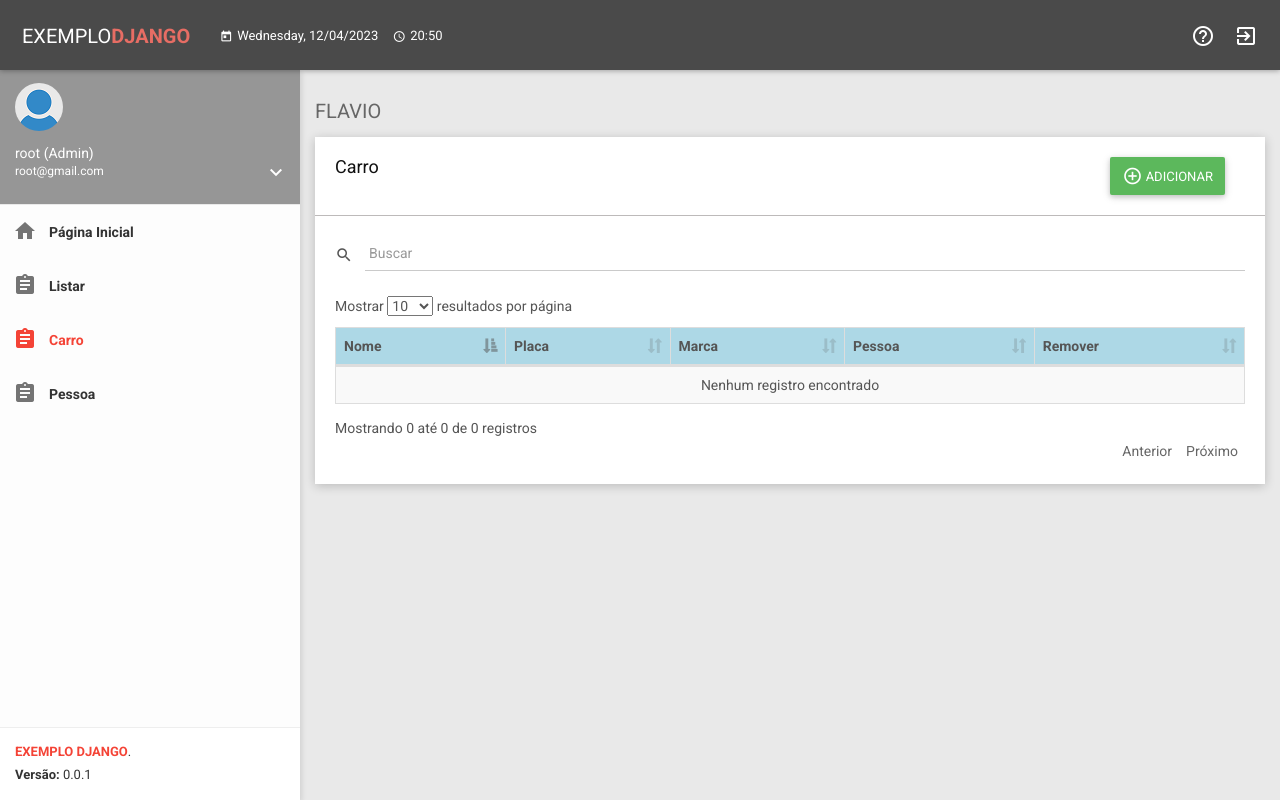
After one commit to tfs4/ifg_start, a Django app: page /flavio/flavio/lista/ in a window 1280 px wide. The commit adds this page. Run offline with Django 3.2, Linux system fonts and the light colour scheme; a user stored in the database is signed in; data that the repository does not hold is empty; some libraries are stand-ins or nearby versions.

Commit message:
alterações flávio

```diff
--- a/djangocore/apps/exemplo/views/exemplo.py
+++ b/djangocore/apps/exemplo/views/exemplo.py
@@ -11,7 +11,7 @@ from djangocore.apps.exemplo.models.exemplo import ExemploModel
 
 
 class ListView(CustomListView):
-    template_name = 'exemplo/exemplo_operacao/exemplo_operacao_list.html'
+    template_name = 'exemplo/exemplo_operacao/list.html'
     model = ExemploModel
     context_object_name = 'all_natops'
     success_url = reverse_lazy('exemplo:listaexemplo')
@@ -26,7 +26,7 @@ class ListView(CustomListView):
 class AdicionarView(CustomCreateView):
     #form_class = NaturezaOperacaoForm
     form_class = ExemploForm
-    template_name = "exemplo/exemplo_operacao/exemplo_operacao_add.html"
+    template_name = "exemplo/exemplo_operacao/add.html"
     success_url = reverse_lazy('exemplo:listaexemplo')
     success_message = "Adicionar Exemplo <b>%(cfop)s </b>adicionado com sucesso."
     permission_codename = 'add_naturezaoperacao'
@@ -49,7 +49,7 @@ class EditarView(CustomUpdateView):
     form_class = ExemploForm
     model = ExemploModel
    # template_name = "fiscal/natureza_operacao/natureza_operacao_edit.html"
-    template_name = "exemplo/exemplo_operacao/exemplo_operacao_edit.html"
+    template_name = "exemplo/exemplo_operacao/edit.html"
     success_url = reverse_lazy('exemplo:listaexemplo')
     success_message = "Natureza da operação <b>%(cfop)s </b>editada com sucesso."
     permission_codename = 'change_naturezaoperacao'
--- /dev/null
+++ b/djangocore/apps/flavio/forms/__init__.py
@@ -0,0 +1,3 @@
+# -*- coding: utf-8 -*-
+
+from .Form import *
--- /dev/null
+++ b/djangocore/apps/flavio/models/__init__.py
@@ -0,0 +1,3 @@
+# -*- coding: utf-8 -*-
+
+from .Model import CarroModel
--- /dev/null
+++ b/djangocore/apps/flavio/urls.py
@@ -0,0 +1,18 @@
+# -*- coding: utf-8 -*-
+
+from django.conf.urls import url
+from . import views
+
+app_name = 'flavio'
+urlpatterns = [
+
+    url(r'flavio/lista/$', views.ListView.as_view(), name='listaflavio'),
+    url(r'flavio/adicionar/$', views.AdicionarView.as_view(), name='adicionaflavio'),
+    url(r'flavio/editar/(?P<pk>[0-9]+)/$', views.EditarView.as_view(), name='editaflavio'),
+
+    # Pessoa #
+    url(r'flavio/lista_pessoa/$', views.ListPessoaView.as_view(), name='lista_pessoa'),
+    url(r'flavio/adicionar_pessoa/$', views.AdicionarPessoaView.as_view(), name='adiciona_pessoa'),
+    url(r'flavio/editar_pessoa/(?P<pk>[0-9]+)/$', views.EditarPessoaView.as_view(), name='edita_pessoa'),
+
+]
--- /dev/null
+++ b/djangocore/apps/flavio/views/View.py
@@ -0,0 +1,119 @@
+# -*- coding: utf-8 -*-
+
+from django.urls import reverse_lazy
+
+from djangocore.apps.base.custom_views import CustomCreateView, CustomListView, CustomUpdateView
+
+
+from djangocore.apps.flavio.forms.Form import *
+from djangocore.apps.flavio.models.Model import *
+
+### Carro ###
+
+class ListView(CustomListView):
+    template_name = 'flavio/list.html' #'exemplo/exemplo_operacao/list.html'
+    model = CarroModel
+    context_object_name = 'all_natops'
+    success_url = reverse_lazy('flavio:listaflavio')
+    permission_codename = 'view_naturezaoperacao'
+
+    def get_context_data(self, **kwargs):
+        context = super(ListView, self).get_context_data(**kwargs)
+        context['title_complete'] = 'Carro'
+        context['add_url'] = reverse_lazy('flavio:adicionaflavio')
+        return context
+#
+class AdicionarView(CustomCreateView):
+    form_class = CarroForm
+    template_name = 'flavio/add.html' #"exemplo/exemplo_operacao/add.html"
+    success_url = reverse_lazy('flavio:listaflavio')
+    success_message = "Adicionar Exemplo <b>%(cfop)s </b>adicionado com sucesso."
+    permission_codename = 'add_naturezaoperacao'
+
+    def get_success_message(self, cleaned_data):
+        return self.success_message % dict(cleaned_data, cfop=self.object.cfop)
+
+    def get_context_data(self, **kwargs):
+        context = super(AdicionarView, self).get_context_data(**kwargs)
+        context['title_complete'] = 'ADICIONAR EXEMPLO'
+        context['return_url'] = reverse_lazy('flavio:listaflavio')
+        return context
+
+
+
+
+
+class EditarView(CustomUpdateView):
+    form_class = CarroForm
+    model = CarroModel
+   # template_name = "fiscal/natureza_operacao/natureza_operacao_edit.html"
+    template_name = 'flavio/edit.html' #"exemplo/exemplo_operacao/edit.html"
+    success_url = reverse_lazy('flavio:listaflavio')
+    success_message = "Natureza da operação <b>%(cfop)s </b>editada com sucesso."
+    permission_codename = 'change_naturezaoperacao'
+
+    def get_success_message(self, cleaned_data):
+        return self.success_message % dict(cleaned_data, cfop=self.object.cfop)
+
+    def get_context_data(self, **kwargs):
+        context = super(EditarView,
+                        self).get_context_data(**kwargs)
+        context['return_url'] = reverse_lazy(
+            'flavio:listaflavio')
+        return context
+
+
+
+
+### Pessoa ###
+
+class ListPessoaView(CustomListView):
+    template_name = 'flavio/list_pessoa.html'
+    model = PessoaModel
+    context_object_name = 'all_natops'
+    success_url = reverse_lazy('flavio:lista_pessoa')
+    permission_codename = 'view_naturezaoperacao'
+
+    def get_context_data(self, **kwargs):
+        context = super(ListPessoaView, self).get_context_data(**kwargs)
+        context['title_complete'] = 'Pessoa'
+        context['add_url'] = reverse_lazy('flavio:adiciona_pessoa')
+        return context
+#
+class AdicionarPessoaView(CustomCreateView):
+    form_class = PessoaForm
+    template_name = 'flavio/add.html' #"exemplo/exemplo_operacao/add.html"
+    success_url = reverse_lazy('flavio:lista_pessoa')
+    success_message = "Adicionar Exemplo <b>%(cfop)s </b>adicionado com sucesso."
+    permission_codename = 'add_naturezaoperacao'
+
+    def get_success_message(self, cleaned_data):
+        return self.success_message % dict(cleaned_data, cfop=self.object.cfop)
+
+    def get_context_data(self, **kwargs):
+        context = super(AdicionarPessoaView, self).get_context_data(**kwargs)
+        context['title_complete'] = 'ADICIONAR EXEMPLO'
+        context['return_url'] = reverse_lazy('flavio:lista_pessoa')
+        return context
+
+
+
+
+
+class EditarPessoaView(CustomUpdateView):
+    form_class = PessoaForm
+    model = PessoaModel
+    template_name = 'flavio/edit.html' #"exemplo/exemplo_operacao/edit.html"
+    success_url = reverse_lazy('flavio:lista_pessoa')
+    success_message = "Natureza da operação <b>%(cfop)s </b>editada com sucesso."
+    permission_codename = 'change_naturezaoperacao'
+
+    def get_success_message(self, cleaned_data):
+        return self.success_message % dict(cleaned_data, cfop=self.object.cfop)
+
+    def get_context_data(self, **kwargs):
+        context = super(EditarPessoaView,
+                        self).get_context_data(**kwargs)
+        context['return_url'] = reverse_lazy(
+            'flavio:lista_pessoa')
+        return context
--- /dev/null
+++ b/djangocore/apps/flavio/views/__init__.py
@@ -0,0 +1,3 @@
+# -*- coding: utf-8 -*-
+
+from .View import *
--- a/djangocore/configs/settings.py
+++ b/djangocore/configs/settings.py
@@ -73,6 +73,7 @@ INSTALLED_APPS = [
 
     'djangocore.apps.importador',
     'djangocore.apps.exemplo',
+    'djangocore.apps.flavio',
 
 
 ]
--- a/djangocore/templates/base/base.html
+++ b/djangocore/templates/base/base.html
@@ -129,6 +129,20 @@
                         </a>
                     </li>
 
+                    <li>
+                        <a href="{% url 'flavio:listaflavio' %}">
+                           <i class="material-icons">&#xE85D;</i>
+                            <span>Carro</span>
+                        </a>
+                    </li>
+
+                    <li>
+                        <a href="{% url 'flavio:lista_pessoa' %}">
+                           <i class="material-icons">&#xE85D;</i>
+                            <span>Pessoa</span>
+                        </a>
+                    </li>
+
 
                 </ul>
             </div>
--- /dev/null
+++ b/djangocore/templates/flavio/list.html
@@ -0,0 +1,74 @@
+{%extends 'base/base.html'%}
+
+{%block title%}{{title_complete|title}}{%endblock%}
+{%block content%}
+<section class="content">
+  <div class="container-fluid lista">
+
+    {% include 'base/title_header.html' %}
+
+    {% include 'base/msg_sucesso.html' %}
+
+    <div class="col-lg-12 col-md-12 col-sm-12 col-xs-12 lista-content">
+      <div class="card">
+        <form action="" method="post">
+          {% csrf_token %}
+          <div class="header">
+            <h2>
+              {{title_complete}}
+            </h2>
+              <div class="header-btn">
+                <a href="{{add_url}}" class="btn btn-success"><i class="material-icons">&#xE148;</i><span> ADICIONAR</span></a>
+                <button class="btn btn-red btn-remove"><i class="material-icons">&#xE872;</i></button>
+              </div>
+          </div>
+
+          <div class="body">
+
+           {% include 'base/search.html' %}
+
+           <div class="table-responsive">
+            <table id="lista-database" class="table table-bordered table-striped lista-table">
+              <thead>
+                <tr>
+                  <th>Nome</th>
+                  <th>Placa</th>
+                  <th>Marca</th>
+                  <th>Pessoa</th>
+                  <th>Remover</th>
+                </tr>
+              </thead>
+
+              <tbody>
+               {% if all_natops%}
+               {% for natop in all_natops %}
+
+               <tr class="clickable-row"  data-href="{% url 'flavio:editaflavio' natop.id %}">
+                <td>{{natop.nome}}</td>
+                <td>{{natop.placa}}</td>
+                <td>{{natop.marca}}</td>
+                <td>{{natop.pessoa}}</td>
+                <td class="lista-remove">
+                  <input type="checkbox" name="{{natop.id}}" id="remover-entrada-{{natop.id}}"/>
+                  <label class="remove-entry-label" for="remover-entrada-{{natop.id}}"></label>
+                </td>
+              </tr>
+              {% endfor %}
+              {%else%}
+              {%endif%}
+            </tbody>
+          </table>
+        </div>
+
+      </div>
+
+    </form>
+
+  </div>
+</div>
+
+</div>
+</section>
+
+
+{%endblock%}
--- a/djangocore/urls.py
+++ b/djangocore/urls.py
@@ -11,6 +11,7 @@ urlpatterns = [
     url(r'^login/', include('djangocore.apps.login.urls')),
     url(r'^importador/', include('djangocore.apps.importador.urls')),
     url(r'^importador/', include('djangocore.apps.exemplo.urls')),
+    url(r'^flavio/', include('djangocore.apps.flavio.urls')),
 
 
 ]
```
Also changed, not shown: djangocore/apps/flavio/apps.py (added, +7 -0 lines), djangocore/apps/flavio/forms/Form.py (added, +50 -0 lines), djangocore/apps/flavio/models/Model.py (added, +21 -0 lines), djangocore/templates/flavio/add.html (added, +74 -0 lines), djangocore/templates/flavio/edit.html (added, +73 -0 lines), djangocore/apps/flavio/__init__.py (added), djangocore/apps/flavio/migrations/__init__.py (added), djangocore/db.sqlite3 (deleted).
